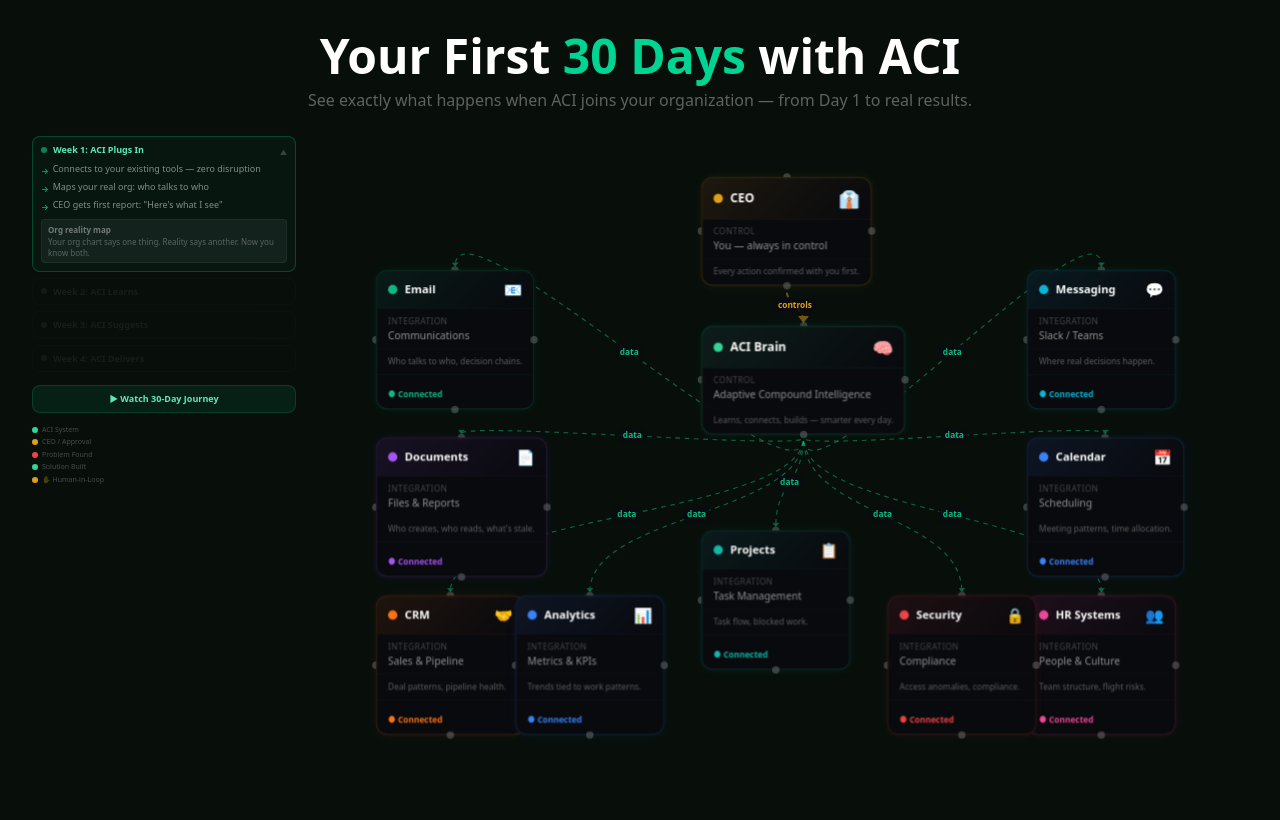
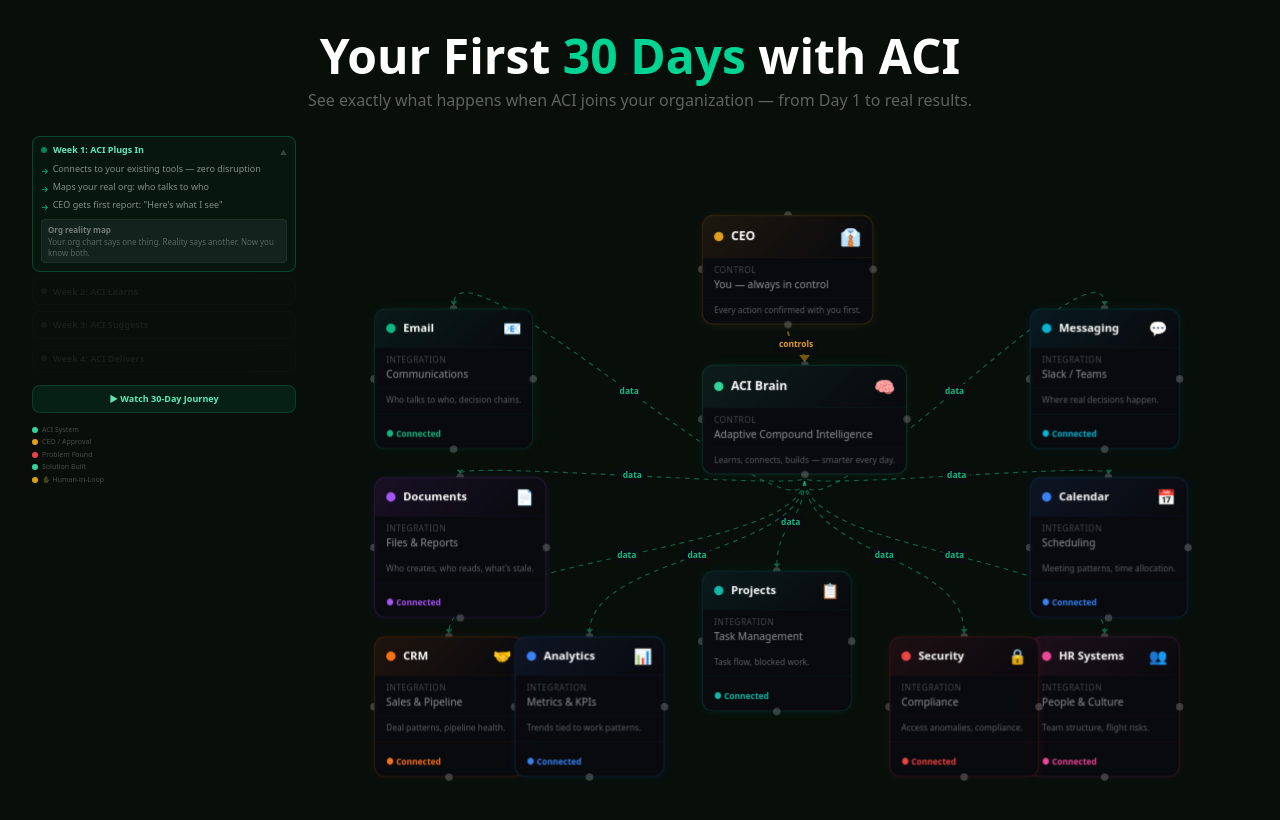
Before and after one commit to AppStudioPros/aci-works-map, a Next.js app: page / in a window 1280 px wide. Shown: the top 820 px of the page. Built offline with nearby package versions, Linux system fonts and the light colour scheme.

Commit message:
Auto-grow page height as weeks/nodes are added

```diff
--- a/src/components/ACIFlowMap.tsx
+++ b/src/components/ACIFlowMap.tsx
@@ -189,8 +189,16 @@ export default function ACIFlowMap() {
 
   const weekData = weeks[currentWeek - 1];
 
+  // Auto-grow height based on lowest visible node + padding
+  const mapHeight = useMemo(() => {
+    const visibleNodes = allNodeDefs.filter(n => n.week <= currentWeek || n.week === 0);
+    const maxY = Math.max(...visibleNodes.map(n => n.y));
+    // Node height ~120px + 150px padding
+    return Math.max(500, maxY + 270);
+  }, [currentWeek]);
+
   return (
-    <div className="w-full max-w-[1400px] mx-auto flex flex-col lg:flex-row gap-4" style={{ height: '80vh', minHeight: 600 }}>
+    <div className="w-full max-w-[1400px] mx-auto flex flex-col lg:flex-row gap-4" style={{ height: mapHeight, minHeight: 500 }}>
       {/* ── Left Panel ── */}
       <div className="lg:w-[264px] flex-shrink-0 overflow-y-auto">
         <div className="space-y-1.5 mb-3">
```
